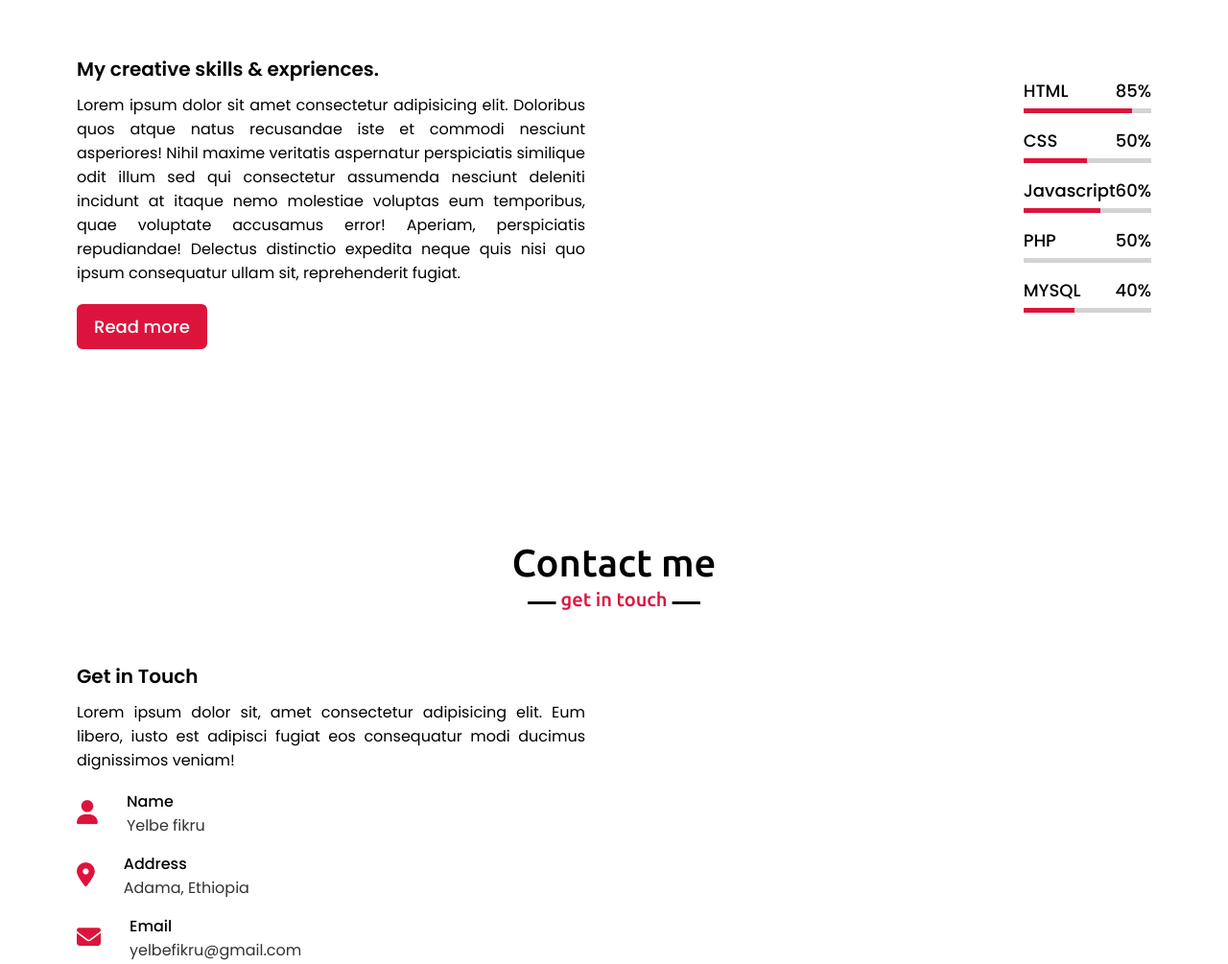
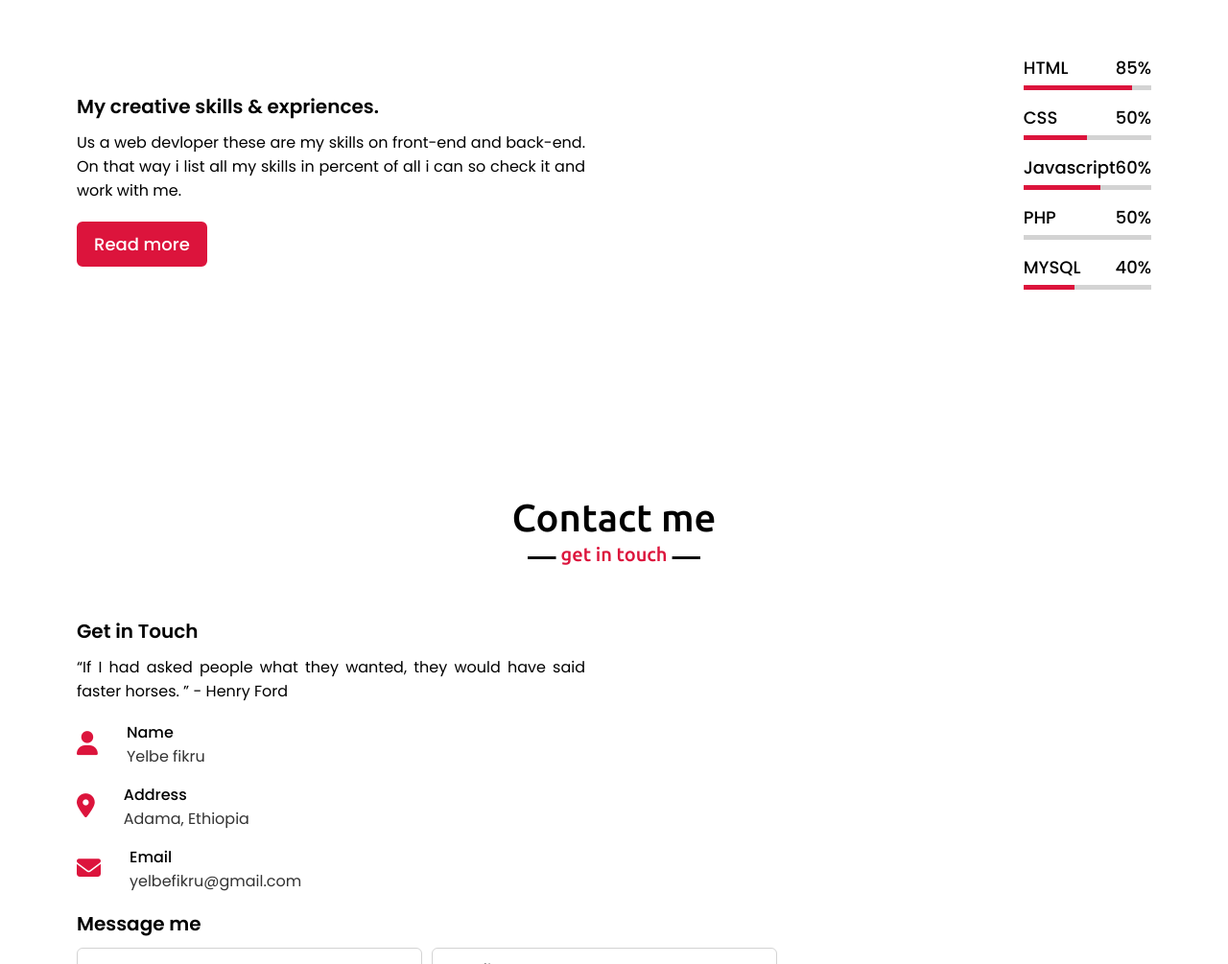
Before and after one commit to yelbe/my-portfolio, a plain HTML site: page index.html in a window 1280 px wide. Shown: the part 1702-2707 px from the top of the page at 96% size. Drawn offline with nearby package versions, Linux system fonts and the light colour scheme.

Commit message:
update on some discriptions

```diff
--- a/index.html
+++ b/index.html
@@ -84,7 +84,7 @@
         <div class="skills-content">
             <div class="column left">
                 <div class="text">My creative skills & expriences.</div>
-                <p>Lorem ipsum dolor sit amet consectetur adipisicing elit. Doloribus quos atque natus recusandae iste et commodi nesciunt asperiores! Nihil maxime veritatis aspernatur perspiciatis similique odit illum sed qui consectetur assumenda nesciunt deleniti incidunt at itaque nemo molestiae voluptas eum temporibus, quae voluptate accusamus error! Aperiam, perspiciatis repudiandae! Delectus distinctio expedita neque quis nisi quo ipsum consequatur ullam sit, reprehenderit fugiat.</p>
+                <p>Us a web devloper these are my skills on front-end and back-end. On that way i list all my skills in percent of all i can so check it and work with me.</p>
                 <a href="#">Read more</a>
             </div>
             <div class="column-right">
@@ -135,7 +135,8 @@
         <div class="contact-content">
             <div class="column left">
                 <div class="text">Get in Touch</div>
-                <p>Lorem ipsum dolor sit, amet consectetur adipisicing elit. Eum libero, iusto est adipisci fugiat eos consequatur modi ducimus dignissimos veniam!</p>
+                <p>“If I had asked people what they wanted, they would have said faster horses. ”
+                    - Henry Ford</p>
                 <div class="icons">
                     <div class="row">
                         <i class="fas fa-user"></i>
```
